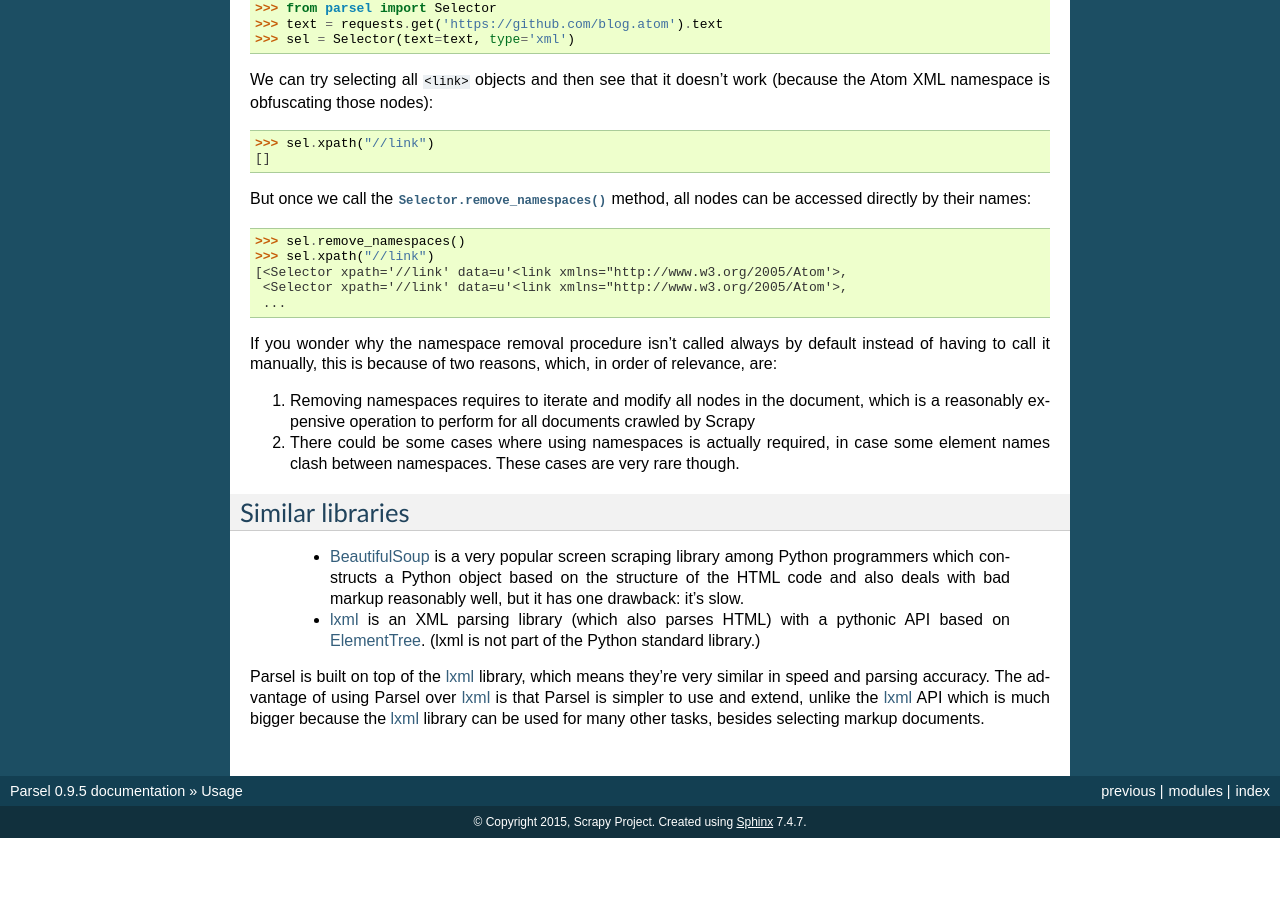
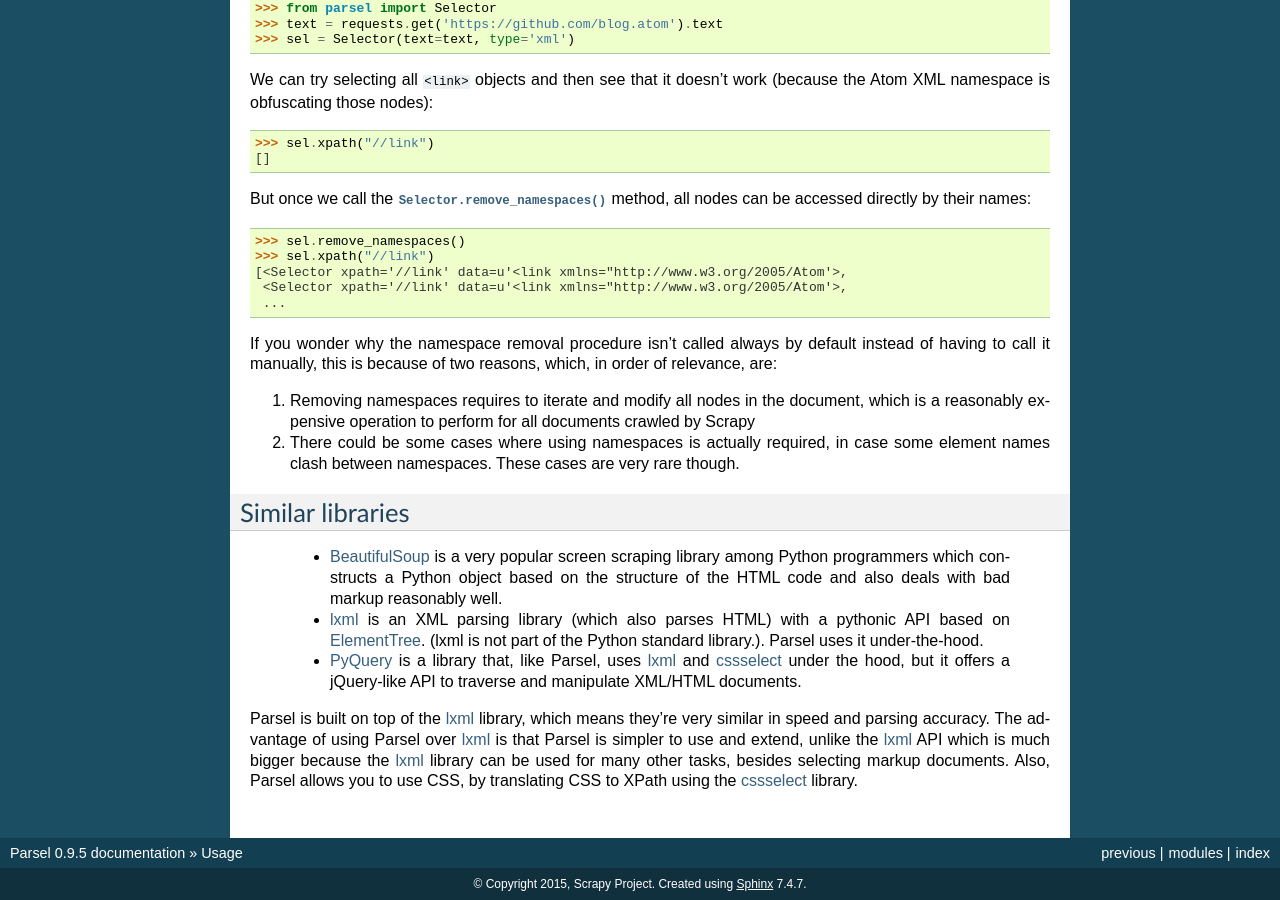
Before and after one commit to scrapy/parsel, a Sphinx documentation site: the page built from docs/usage.rst, in a window 1280 px wide and 900 px high, scrolled down 11097 px. Built offline with Sphinx 7.4.7, drawn with Linux system fonts in a browser that asks for light colours; pages that are not in the unit, such as notebooks, are missing from menus; before the commit the page ends 11935 px from its top, so only the background shows below that.

Commit message:
add cssselect mention, pyquery and other minor adjusts

```diff
--- a/docs/usage.rst
+++ b/docs/usage.rst
@@ -718,21 +718,26 @@ Similar libraries
 
  * `BeautifulSoup`_ is a very popular screen scraping library among Python
    programmers which constructs a Python object based on the structure of the
-   HTML code and also deals with bad markup reasonably well, but it has one
-   drawback: it's slow.
+   HTML code and also deals with bad markup reasonably well.
 
  * `lxml`_ is an XML parsing library (which also parses HTML) with a pythonic
    API based on `ElementTree`_. (lxml is not part of the Python standard
-   library.)
+   library.). Parsel uses it under-the-hood.
+
+ * `PyQuery`_ is a library that, like Parsel, uses `lxml`_ and
+   `cssselect`_ under the hood, but it offers a jQuery-like API to
+   traverse and manipulate XML/HTML documents.
 
 Parsel is built on top of the `lxml`_ library, which means they're very similar
 in speed and parsing accuracy. The advantage of using Parsel over `lxml`_ is
 that Parsel is simpler to use and extend, unlike the `lxml`_ API which is much
 bigger because the `lxml`_ library can be used for many other tasks, besides
-selecting markup documents.
+selecting markup documents. Also, Parsel allows you to use CSS, by translating
+CSS to XPath using the `cssselect`_ library.
 
 
 .. _BeautifulSoup: http://www.crummy.com/software/BeautifulSoup/
 .. _lxml: http://lxml.de/
+.. _PyQuery: https://pypi.python.org/pypi/pyquery
 .. _ElementTree: https://docs.python.org/2/library/xml.etree.elementtree.html
 .. _cssselect: https://pypi.python.org/pypi/cssselect/
```
Also changed, not shown: other parts of docs/usage.rst (+1 -1 lines).
